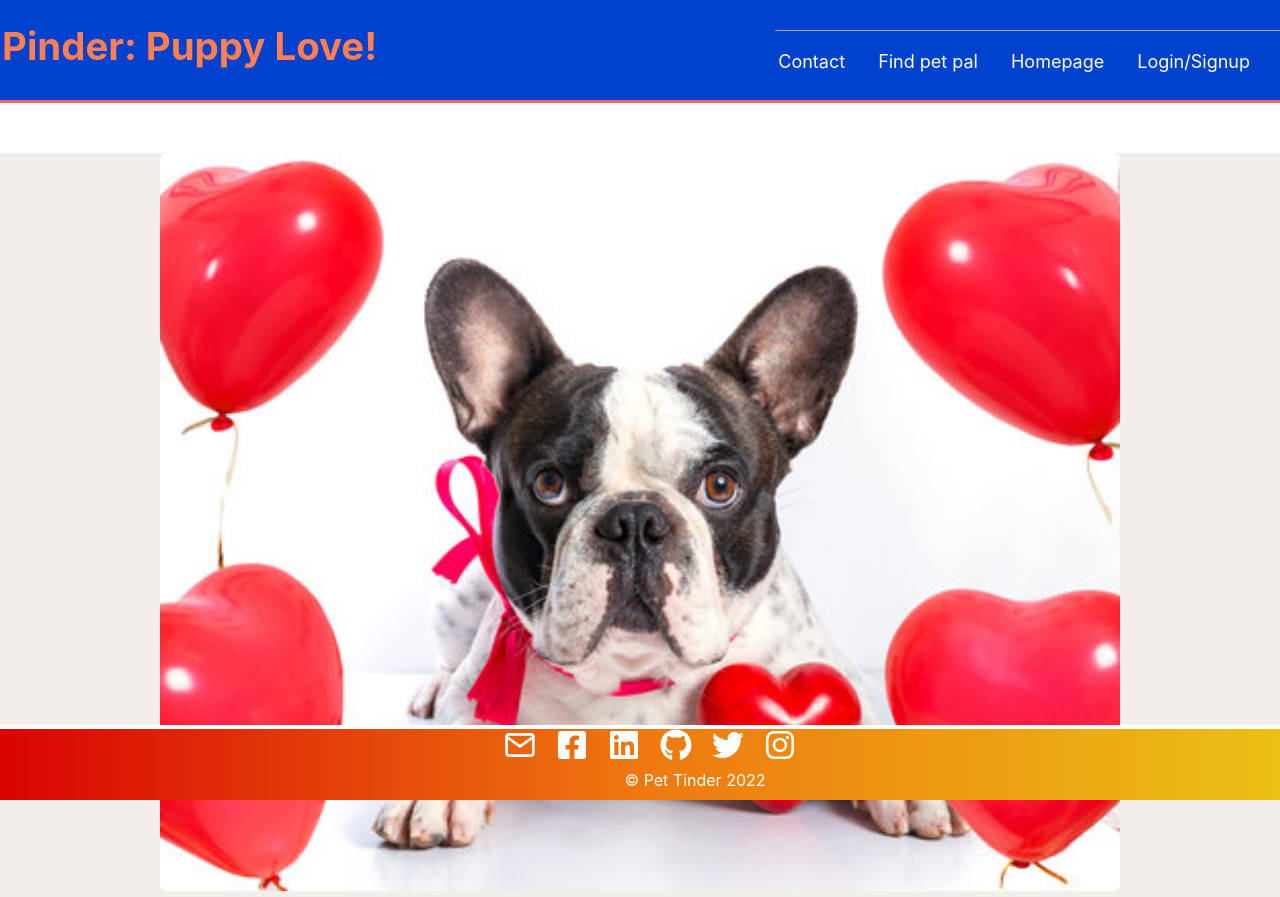
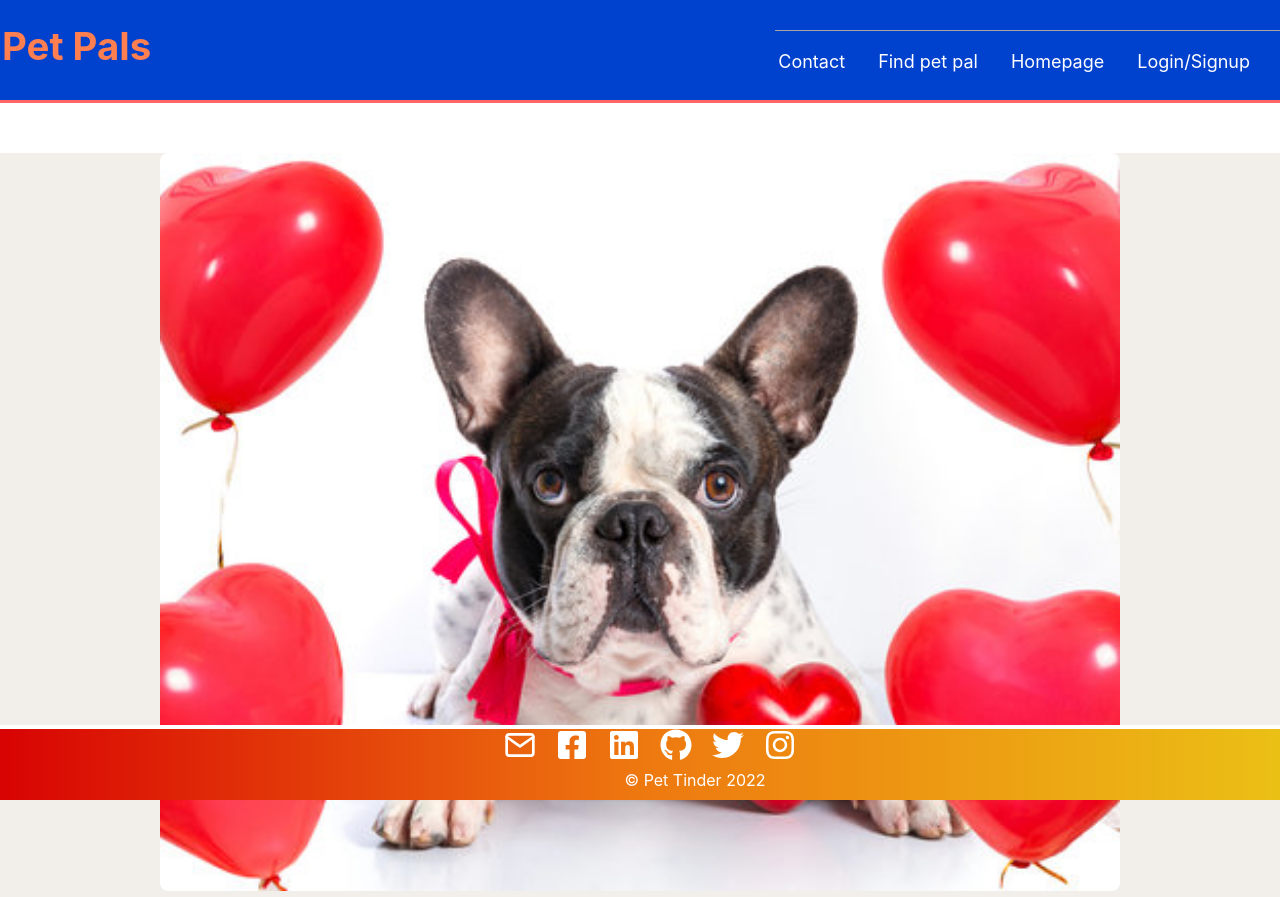
Before and after one commit to chrislee-webdev/pet-tinder, a React (Create React App) app in the folder client/: page / in a window 1280 px wide. Built offline with nearby package versions, Linux system fonts and the light colour scheme.

Commit message:
changed title to Pet Pals instead of Pinder

```diff
--- a/client/src/components/Title/title.jsx
+++ b/client/src/components/Title/title.jsx
@@ -20,7 +20,7 @@ function Title() {
     <div className="cont ">
 
       <div id="title">
-        <h1 className="webTitle">Pinder: Puppy Love!</h1>
+        <h1 className="webTitle">Pet Pals</h1>
       </div>
 
     </div>
```
Also changed, not shown: 1 other file (tests, documents, lock files or other folders).
